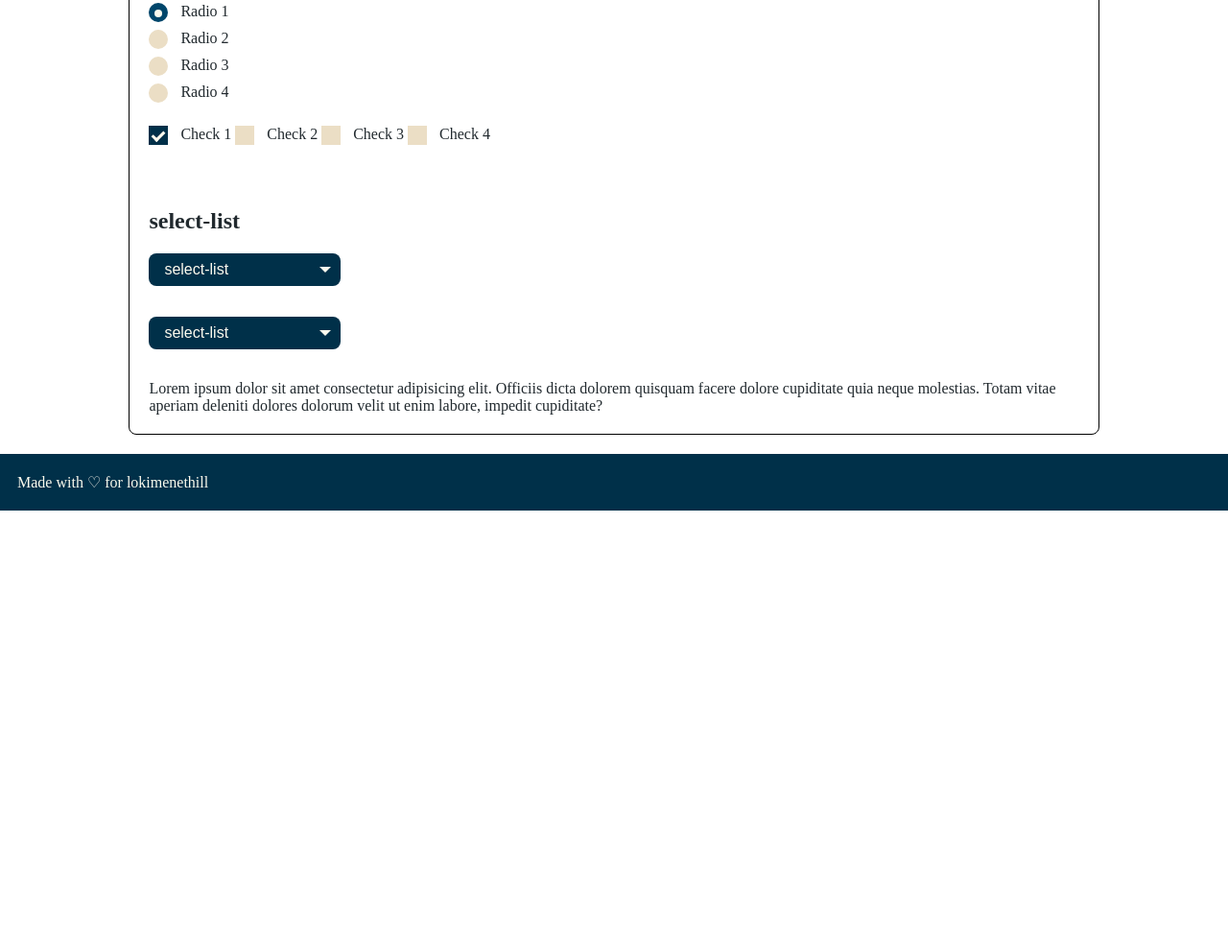
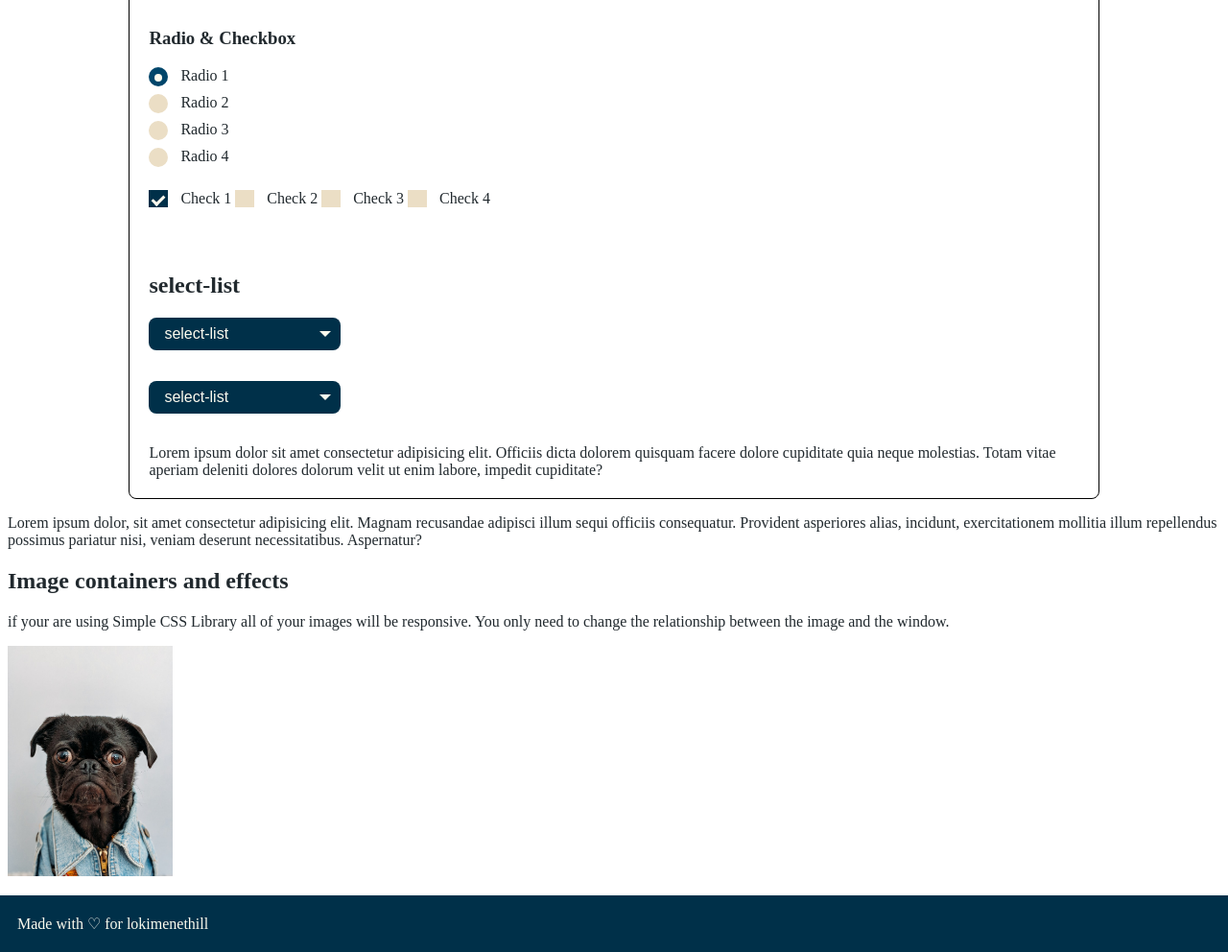
Before and after one commit to lokimenethill/SimpleCSSLibrary, a plain HTML site: page index.html in a window 1280 px wide. Shown: the part 731-1723 px from the top of the page at 96% size. Before the commit the page ends 1263 px from the top, so only its background shows below. Drawn offline with Linux system fonts and the light colour scheme.

Commit message:
fix-align-and-add-image-styles

```diff
--- a/index.html
+++ b/index.html
@@ -22,6 +22,7 @@
       You can test it change window browser size.
     </p>
       <div class="main-layer">
+        <h2> This is the main layer</h2>
     <h2>Buttons</h2>
     <p>
       <button class="btn-primary">btn-primary</button>
@@ -105,7 +106,13 @@
     </p>
         Lorem ipsum dolor sit amet consectetur adipisicing elit. Officiis dicta dolorem quisquam facere dolore cupiditate quia neque molestias. Totam vitae aperiam deleniti dolores dolorum velit ut enim labore, impedit cupiditate?
       </div>
+      Lorem ipsum dolor, sit amet consectetur adipisicing elit. Magnam recusandae adipisci illum sequi officiis consequatur. Provident asperiores alias, incidunt, exercitationem mollitia illum repellendus possimus pariatur nisi, veniam deserunt necessitatibus. Aspernatur?
     </div>
+   <h2>Image containers and effects</h2>
+   if your are using Simple CSS Library all of your images will be responsive. You only need to change the relationship between the image and the window.
+   <p>
+    <img src="imgExample.jpg" alt="">
+   </p>
 
 <div class="footer">
   Made with ♡ for lokimenethill
--- a/mainSCL.css
+++ b/mainSCL.css
@@ -15,7 +15,7 @@
   --black-alt-color: #000000;
   --white-alt-color: #EBDEC5;
   /* button custom style */
-  --btn-left-style: dotted;
+  --btn-left-style: dotted;/* you can change the button border style to solid,dashed or dotted */
   --btn-right-style: dashed;
   --btn-left-edge: 8px;
   --btn-right-edge: 8px; /*<<- you can hide the border with 0px */
@@ -26,6 +26,11 @@
   --main-layer-color: #FFFFFF;
   /* change 1px to 0px to hide the border */
   --main-layer-border: 1px solid var(--black-alt-color);
+
+  /* image styles variables */
+  --relation-width-size-image: 15dvw;
+  --relation-height-size-image: 30dvh;
+
 }
 /* scrollbar & generals styles */
 * {
@@ -452,11 +457,13 @@
   border-radius: var(--radius-controls);
   padding: 20px;
   background-color: var(--main-layer-color);
-
+  overflow: hidden;
+  text-overflow: ellipsis;
   display: grid;
   min-height: 100dvh;
   grid-template-rows: auto 1fr auto;
-
+  margin-bottom: 2dvh;
+  margin-top: 2dvh;
 }
 .content-layer {
   padding-top: 3dvh;
@@ -514,3 +521,14 @@
   margin-right: -8px;
   margin-top: 20px;
 }
+/* end of the layers styles */
+/* image styles and animations*/
+img{
+  max-width: var(--relation-width-size-image);
+  max-height: var(--relation-height-size-image);
+}
+
+p{
+  overflow: hidden;
+  text-overflow: ellipsis;
+}
```
Also changed, not shown: imgExample.jpg (added).
